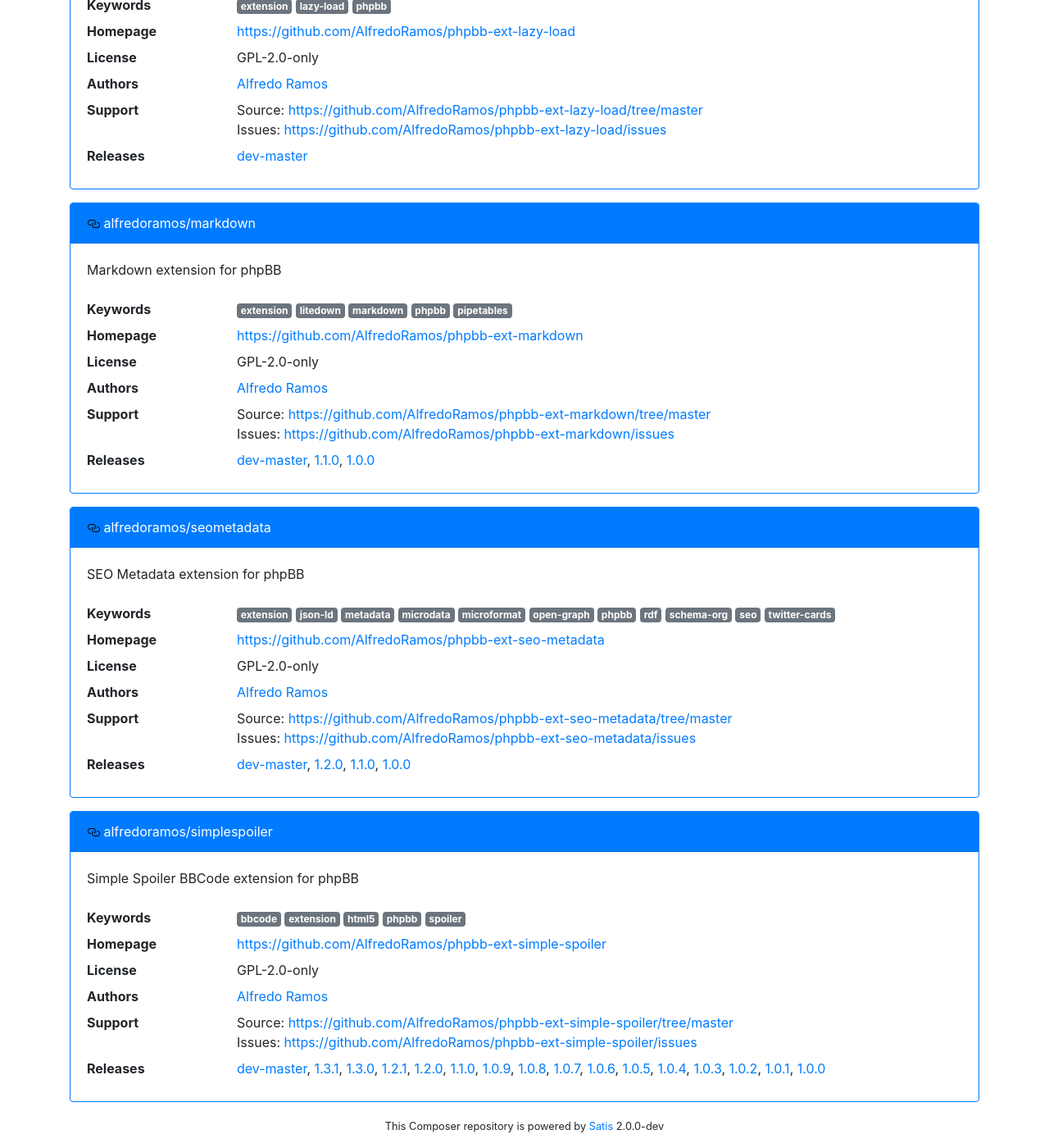
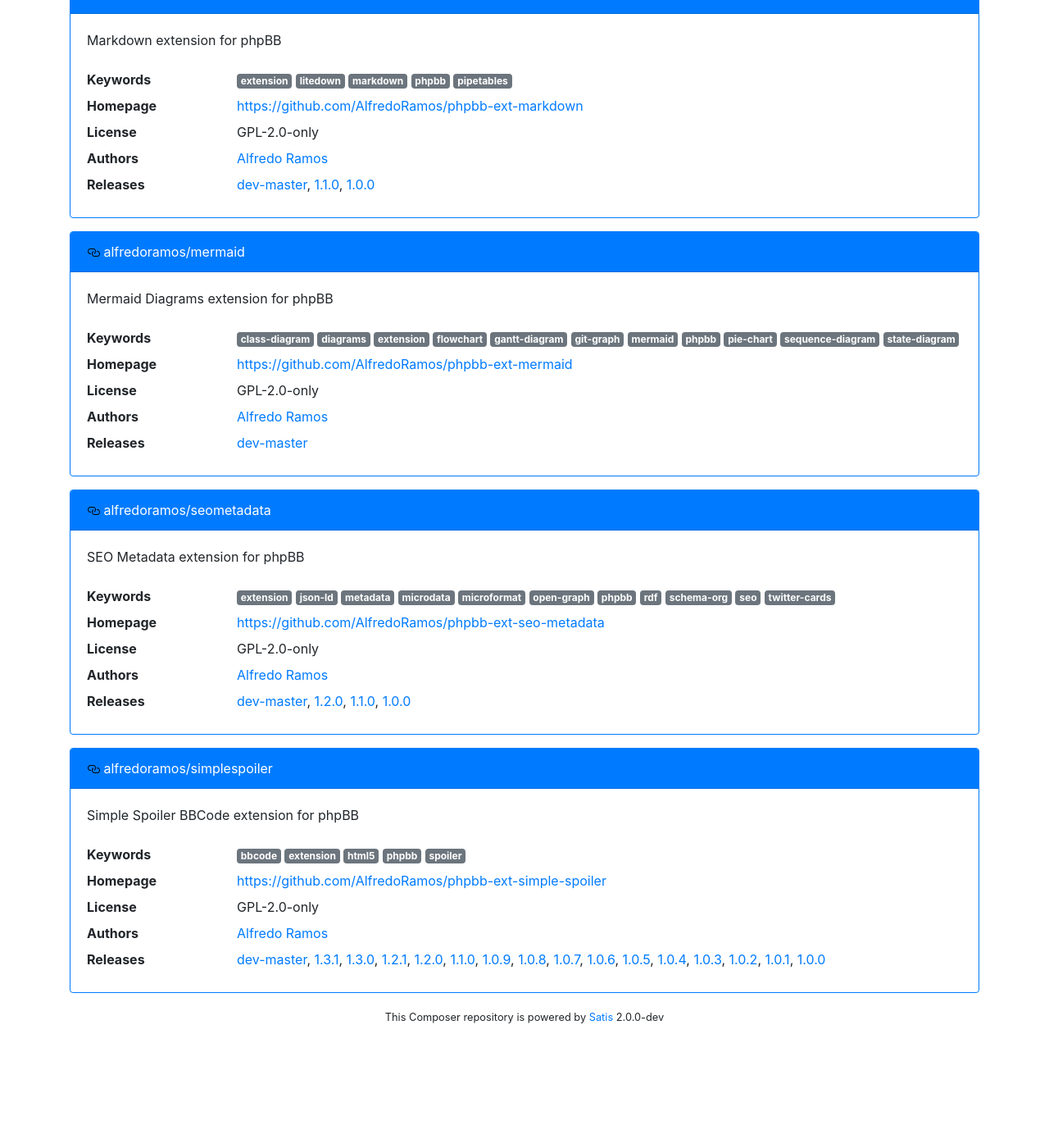
Before and after one commit to AlfredoRamos/AlfredoRamos.github.io, a Jekyll site: the page phpbb-extensions/index.html, which Jekyll copies as it is, in a window 1280 px wide and 1400 px high, scrolled down 1816 px. Shown: the whole window at 82% size. Built offline with Jekyll 4.4.1, drawn with Linux system fonts in a browser that asks for light colours; after the commit the page ends 3083 px from its top, so only the background shows below that; some of the changed text lies outside the part shown.

Commit message:
[satis] Update repository

```diff
--- a/phpbb-extensions/index.html
+++ b/phpbb-extensions/index.html
@@ -21,8 +21,8 @@
             <a href="https://alfredoramos.github.io/phpbb-extensions/">
                 <h1>alfredoramos/phpbb-extensions</h1>
             </a>
-            <span class="badge badge-light m-1" title="Wednesday, 02-Oct-2019 03:34:25 UTC">
-                Last updated: <br class="d-md-none"> <time datetime="2019-10-02T03:34:25+00:00">Wednesday, 02 Oct 2019 03:34:25 UTC</time>
+            <span class="badge badge-light m-1" title="Sunday, 27-Oct-2019 06:13:52 UTC">
+                Last updated: <br class="d-md-none"> <time datetime="2019-10-27T06:13:52+00:00">Sunday, 27 Oct 2019 06:13:52 UTC</time>
             </span>
         </div>
 
@@ -108,13 +108,6 @@
             <dd class="col-sm-9 col-md-10">
                 <a href="https://github.com/AlfredoRamos">Alfredo Ramos</a>            </dd>
 
-                    <dt class="col-sm-3 col-md-2">Support</dt>
-            <dd class="col-sm-9 col-md-10">
-                <ul class="list-unstyled m-0">
-                                        <li>Source: <a href="https://github.com/AlfredoRamos/phpbb-ext-auto-lock-topics/tree/master">https://github.com/AlfredoRamos/phpbb-ext-auto-lock-topics/tree/master</a></li>
-                                        <li>Issues: <a href="https://github.com/AlfredoRamos/phpbb-ext-auto-lock-topics/issues">https://github.com/AlfredoRamos/phpbb-ext-auto-lock-topics/issues</a></li>
-                                    </ul>
-            </dd>
 
             <dt class="col-sm-3 col-md-2">Releases</dt>
             <dd class="col-sm-9 col-md-10">
@@ -171,18 +164,11 @@
             <dd class="col-sm-9 col-md-10">
                 <a href="https://github.com/AlfredoRamos">Alfredo Ramos</a>            </dd>
 
-                    <dt class="col-sm-3 col-md-2">Support</dt>
-            <dd class="col-sm-9 col-md-10">
-                <ul class="list-unstyled m-0">
-                                        <li>Source: <a href="https://github.com/AlfredoRamos/phpbb-ext-hide/tree/master">https://github.com/AlfredoRamos/phpbb-ext-hide/tree/master</a></li>
-                                        <li>Issues: <a href="https://github.com/AlfredoRamos/phpbb-ext-hide/issues">https://github.com/AlfredoRamos/phpbb-ext-hide/issues</a></li>
-                                    </ul>
-            </dd>
 
             <dt class="col-sm-3 col-md-2">Releases</dt>
             <dd class="col-sm-9 col-md-10">
 
-                <a href="https://api.github.com/repos/AlfredoRamos/phpbb-ext-hide/zipball/724807d478dc57a76d9de44d0fcf452e7fd0e85b" title="dist-reference: 724807d478dc57a76d9de44d0fcf452e7fd0e85b">dev-master</a>,
+                <a href="https://api.github.com/repos/AlfredoRamos/phpbb-ext-hide/zipball/4fbf99df34df03ecb161d6674b0228bc491236a2" title="dist-reference: 4fbf99df34df03ecb161d6674b0228bc491236a2">dev-master</a>,
                 <a href="https://api.github.com/repos/AlfredoRamos/phpbb-ext-hide/zipball/721111aa1cc5f5af032dc1fdd3dbb4e0eb5d6d35" title="dist-reference: 721111aa1cc5f5af032dc1fdd3dbb4e0eb5d6d35">1.0.0</a>,
                 <a href="https://api.github.com/repos/AlfredoRamos/phpbb-ext-hide/zipball/e61a7221781d1ed44b5e1b4280d714e8c4bfa78e" title="dist-reference: e61a7221781d1ed44b5e1b4280d714e8c4bfa78e">dev-tests</a>            </dd>
 
@@ -229,13 +215,6 @@
             <dd class="col-sm-9 col-md-10">
                 <a href="https://github.com/AlfredoRamos">Alfredo Ramos</a>            </dd>
 
-                    <dt class="col-sm-3 col-md-2">Support</dt>
-            <dd class="col-sm-9 col-md-10">
-                <ul class="list-unstyled m-0">
-                                        <li>Source: <a href="https://github.com/AlfredoRamos/phpbb-ext-image-alt/tree/master">https://github.com/AlfredoRamos/phpbb-ext-image-alt/tree/master</a></li>
-                                        <li>Issues: <a href="https://github.com/AlfredoRamos/phpbb-ext-image-alt/issues">https://github.com/AlfredoRamos/phpbb-ext-image-alt/issues</a></li>
-                                    </ul>
-            </dd>
 
             <dt class="col-sm-3 col-md-2">Releases</dt>
             <dd class="col-sm-9 col-md-10">
@@ -286,18 +265,11 @@
             <dd class="col-sm-9 col-md-10">
                 <a href="https://github.com/AlfredoRamos">Alfredo Ramos</a>            </dd>
 
-                    <dt class="col-sm-3 col-md-2">Support</dt>
-            <dd class="col-sm-9 col-md-10">
-                <ul class="list-unstyled m-0">
-                                        <li>Source: <a href="https://github.com/AlfredoRamos/phpbb-ext-imgur/tree/master">https://github.com/AlfredoRamos/phpbb-ext-imgur/tree/master</a></li>
-                                        <li>Issues: <a href="https://github.com/AlfredoRamos/phpbb-ext-imgur/issues">https://github.com/AlfredoRamos/phpbb-ext-imgur/issues</a></li>
-                                    </ul>
-            </dd>
 
             <dt class="col-sm-3 col-md-2">Releases</dt>
             <dd class="col-sm-9 col-md-10">
 
-                <a href="https://api.github.com/repos/AlfredoRamos/phpbb-ext-imgur/zipball/816c1d4e834d0306e83aab98a831ee3f76742adc" title="dist-reference: 816c1d4e834d0306e83aab98a831ee3f76742adc">dev-master</a>,
+                <a href="https://api.github.com/repos/AlfredoRamos/phpbb-ext-imgur/zipball/0ee69407c869150cb07601fb2eff6cf970b259bb" title="dist-reference: 0ee69407c869150cb07601fb2eff6cf970b259bb">dev-master</a>,
                 <a href="https://api.github.com/repos/AlfredoRamos/phpbb-ext-imgur/zipball/403e6407875a7cd084212052f475c62e9421a914" title="dist-reference: 403e6407875a7cd084212052f475c62e9421a914">1.3.0</a>,
                 <a href="https://api.github.com/repos/AlfredoRamos/phpbb-ext-imgur/zipball/d49f2c3553d0771b41022c3a05ed8fdb1883332a" title="dist-reference: d49f2c3553d0771b41022c3a05ed8fdb1883332a">1.2.3</a>,
                 <a href="https://api.github.com/repos/AlfredoRamos/phpbb-ext-imgur/zipball/68bd086c4454be14f3c83208ba6a9ed5a97a658e" title="dist-reference: 68bd086c4454be14f3c83208ba6a9ed5a97a658e">1.2.2</a>,
@@ -355,13 +327,6 @@
             <dd class="col-sm-9 col-md-10">
                 <a href="https://github.com/AlfredoRamos">Alfredo Ramos</a>            </dd>
 
-                    <dt class="col-sm-3 col-md-2">Support</dt>
-            <dd class="col-sm-9 col-md-10">
-                <ul class="list-unstyled m-0">
-                                        <li>Source: <a href="https://github.com/AlfredoRamos/phpbb-ext-lazy-load/tree/master">https://github.com/AlfredoRamos/phpbb-ext-lazy-load/tree/master</a></li>
-                                        <li>Issues: <a href="https://github.com/AlfredoRamos/phpbb-ext-lazy-load/issues">https://github.com/AlfredoRamos/phpbb-ext-lazy-load/issues</a></li>
-                                    </ul>
-            </dd>
 
             <dt class="col-sm-3 col-md-2">Releases</dt>
             <dd class="col-sm-9 col-md-10">
@@ -412,20 +377,69 @@
             <dd class="col-sm-9 col-md-10">
                 <a href="https://github.com/AlfredoRamos">Alfredo Ramos</a>            </dd>
 
-                    <dt class="col-sm-3 col-md-2">Support</dt>
-            <dd class="col-sm-9 col-md-10">
-                <ul class="list-unstyled m-0">
-                                        <li>Source: <a href="https://github.com/AlfredoRamos/phpbb-ext-markdown/tree/master">https://github.com/AlfredoRamos/phpbb-ext-markdown/tree/master</a></li>
-                                        <li>Issues: <a href="https://github.com/AlfredoRamos/phpbb-ext-markdown/issues">https://github.com/AlfredoRamos/phpbb-ext-markdown/issues</a></li>
-                                    </ul>
-            </dd>
 
             <dt class="col-sm-3 col-md-2">Releases</dt>
             <dd class="col-sm-9 col-md-10">
 
-                <a href="https://api.github.com/repos/AlfredoRamos/phpbb-ext-markdown/zipball/cddb45d660670fe4a27ee8a77be5979b5fb0597e" title="dist-reference: cddb45d660670fe4a27ee8a77be5979b5fb0597e">dev-master</a>,
+                <a href="https://api.github.com/repos/AlfredoRamos/phpbb-ext-markdown/zipball/7797611e7902de9b57ed732c235c64bca5aa5f85" title="dist-reference: 7797611e7902de9b57ed732c235c64bca5aa5f85">dev-master</a>,
                 <a href="https://api.github.com/repos/AlfredoRamos/phpbb-ext-markdown/zipball/066435bfc59546cce31dafff416d917b6ebff78b" title="dist-reference: 066435bfc59546cce31dafff416d917b6ebff78b">1.1.0</a>,
                 <a href="https://api.github.com/repos/AlfredoRamos/phpbb-ext-markdown/zipball/1dbce886c0ad96352d31c5245eea8e14ebb42f89" title="dist-reference: 1dbce886c0ad96352d31c5245eea8e14ebb42f89">1.0.0</a>            </dd>
+
+
+                </dl>
+    </div>
+</div>
+
+<div class="card border-primary mb-3">
+    <div id="alfredoramos/mermaid" class="card-header bg-primary">
+        <a href="#alfredoramos/mermaid" class="text-white">
+            <svg class="octicon-link" width="16" height="16">
+                <use xlink:href="#octicon-link"></use>
+            </svg>
+            alfredoramos/mermaid
+        </a>
+
+            </div>
+
+    <div class="card-body">
+                <p>Mermaid Diagrams extension for phpBB</p>
+
+        <dl class="row mb-0">
+            <dt class="col-sm-3 col-md-2"></dt>
+            <dd class="col-sm-9 col-md-10"></dd>
+
+                    <dt class="col-sm-3 col-md-2">Keywords</dt>
+            <dd class="col-sm-9 col-md-10">
+                                <span class="badge badge-secondary">class-diagram</span>
+                                <span class="badge badge-secondary">diagrams</span>
+                                <span class="badge badge-secondary">extension</span>
+                                <span class="badge badge-secondary">flowchart</span>
+                                <span class="badge badge-secondary">gantt-diagram</span>
+                                <span class="badge badge-secondary">git-graph</span>
+                                <span class="badge badge-secondary">mermaid</span>
+                                <span class="badge badge-secondary">phpbb</span>
+                                <span class="badge badge-secondary">pie-chart</span>
+                                <span class="badge badge-secondary">sequence-diagram</span>
+                                <span class="badge badge-secondary">state-diagram</span>
+                            </dd>
+
+                    <dt class="col-sm-3 col-md-2">Homepage</dt>
+            <dd class="col-sm-9 col-md-10">
+                <a href="https://github.com/AlfredoRamos/phpbb-ext-mermaid">https://github.com/AlfredoRamos/phpbb-ext-mermaid</a>
+            </dd>
+
+                    <dt class="col-sm-3 col-md-2">License</dt>
+            <dd class="col-sm-9 col-md-10">GPL-2.0-only</dd>
+
+                    <dt class="col-sm-3 col-md-2">Authors</dt>
+            <dd class="col-sm-9 col-md-10">
+                <a href="https://github.com/AlfredoRamos">Alfredo Ramos</a>            </dd>
+
+
+            <dt class="col-sm-3 col-md-2">Releases</dt>
+            <dd class="col-sm-9 col-md-10">
+
+                <a href="https://api.github.com/repos/AlfredoRamos/phpbb-ext-mermaid/zipball/07baa1fa4d9b6b7f026963daf90cce03940e6561" title="dist-reference: 07baa1fa4d9b6b7f026963daf90cce03940e6561">dev-master</a>            </dd>
 
 
                 </dl>
@@ -477,18 +491,11 @@
             <dd class="col-sm-9 col-md-10">
                 <a href="https://github.com/AlfredoRamos">Alfredo Ramos</a>            </dd>
 
-                    <dt class="col-sm-3 col-md-2">Support</dt>
-            <dd class="col-sm-9 col-md-10">
-                <ul class="list-unstyled m-0">
-                                        <li>Source: <a href="https://github.com/AlfredoRamos/phpbb-ext-seo-metadata/tree/master">https://github.com/AlfredoRamos/phpbb-ext-seo-metadata/tree/master</a></li>
-                                        <li>Issues: <a href="https://github.com/AlfredoRamos/phpbb-ext-seo-metadata/issues">https://github.com/AlfredoRamos/phpbb-ext-seo-metadata/issues</a></li>
-                                    </ul>
-            </dd>
 
             <dt class="col-sm-3 col-md-2">Releases</dt>
             <dd class="col-sm-9 col-md-10">
 
-                <a href="https://api.github.com/repos/AlfredoRamos/phpbb-ext-seo-metadata/zipball/20700f005d29a03e94583e24be1eaacdec6bba46" title="dist-reference: 20700f005d29a03e94583e24be1eaacdec6bba46">dev-master</a>,
+                <a href="https://api.github.com/repos/AlfredoRamos/phpbb-ext-seo-metadata/zipball/3e8b83c218ae2ceedff2a45cae4a163f5a6b90a2" title="dist-reference: 3e8b83c218ae2ceedff2a45cae4a163f5a6b90a2">dev-master</a>,
                 <a href="https://api.github.com/repos/AlfredoRamos/phpbb-ext-seo-metadata/zipball/dd7fce8c40891285f06999beb09261ed09da934f" title="dist-reference: dd7fce8c40891285f06999beb09261ed09da934f">1.2.0</a>,
                 <a href="https://api.github.com/repos/AlfredoRamos/phpbb-ext-seo-metadata/zipball/7443a13d9554b48cdc8be05fc7787067396cee1e" title="dist-reference: 7443a13d9554b48cdc8be05fc7787067396cee1e">1.1.0</a>,
                 <a href="https://api.github.com/repos/AlfredoRamos/phpbb-ext-seo-metadata/zipball/64c3d8535fe1a4ae062b8de21887ac478e13bd87" title="dist-reference: 64c3d8535fe1a4ae062b8de21887ac478e13bd87">1.0.0</a>            </dd>
@@ -537,18 +544,11 @@
             <dd class="col-sm-9 col-md-10">
                 <a href="https://github.com/AlfredoRamos">Alfredo Ramos</a>            </dd>
 
-                    <dt class="col-sm-3 col-md-2">Support</dt>
-            <dd class="col-sm-9 col-md-10">
-                <ul class="list-unstyled m-0">
-                                        <li>Source: <a href="https://github.com/AlfredoRamos/phpbb-ext-simple-spoiler/tree/master">https://github.com/AlfredoRamos/phpbb-ext-simple-spoiler/tree/master</a></li>
-                                        <li>Issues: <a href="https://github.com/AlfredoRamos/phpbb-ext-simple-spoiler/issues">https://github.com/AlfredoRamos/phpbb-ext-simple-spoiler/issues</a></li>
-                                    </ul>
-            </dd>
 
             <dt class="col-sm-3 col-md-2">Releases</dt>
             <dd class="col-sm-9 col-md-10">
 
-                <a href="https://api.github.com/repos/AlfredoRamos/phpbb-ext-simple-spoiler/zipball/69b26850c35a64738a355b64f07640ba2f112383" title="dist-reference: 69b26850c35a64738a355b64f07640ba2f112383">dev-master</a>,
+                <a href="https://api.github.com/repos/AlfredoRamos/phpbb-ext-simple-spoiler/zipball/042fafe55fe97737f259705084939654f19a36c5" title="dist-reference: 042fafe55fe97737f259705084939654f19a36c5">dev-master</a>,
                 <a href="https://api.github.com/repos/AlfredoRamos/phpbb-ext-simple-spoiler/zipball/65c21f16c4b591a88378ee8971d4004098cba8d1" title="dist-reference: 65c21f16c4b591a88378ee8971d4004098cba8d1">1.3.1</a>,
                 <a href="https://api.github.com/repos/AlfredoRamos/phpbb-ext-simple-spoiler/zipball/80eeaa3e2b9b639a1ae3a6e7abcaa32865e71a18" title="dist-reference: 80eeaa3e2b9b639a1ae3a6e7abcaa32865e71a18">1.3.0</a>,
                 <a href="https://api.github.com/repos/AlfredoRamos/phpbb-ext-simple-spoiler/zipball/4cc64387afdc4035a4c48d8356be2ee09b98bbb6" title="dist-reference: 4cc64387afdc4035a4c48d8356be2ee09b98bbb6">1.2.1</a>,
--- a/phpbb-extensions/packages.json
+++ b/phpbb-extensions/packages.json
@@ -1,8 +1,8 @@
 {
     "packages": [],
     "includes": {
-        "include/all$13f963fbdcc407d43d4de4a5724bccf9e9eb6a09.json": {
-            "sha1": "13f963fbdcc407d43d4de4a5724bccf9e9eb6a09"
+        "include/all$0d16e591672def11bf064fe9884789f985d5907e.json": {
+            "sha1": "0d16e591672def11bf064fe9884789f985d5907e"
         }
     }
 }
```
Also changed, not shown: phpbb-extensions/include/all$0d16e591672def11bf064fe9884789f985d5907e.json.
